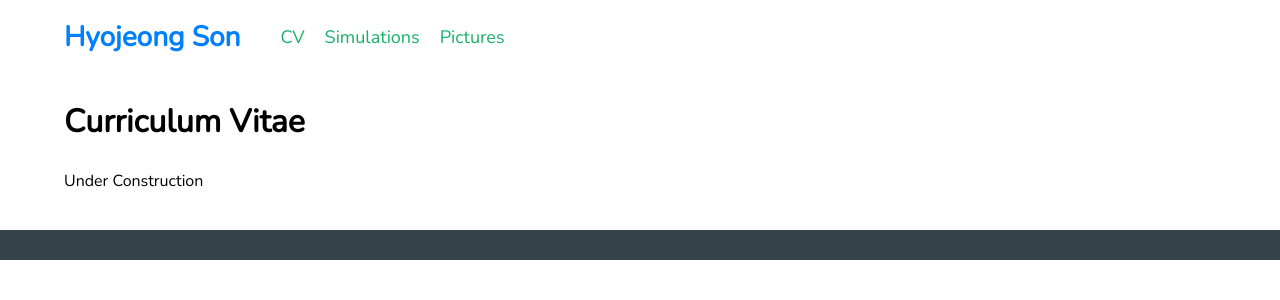
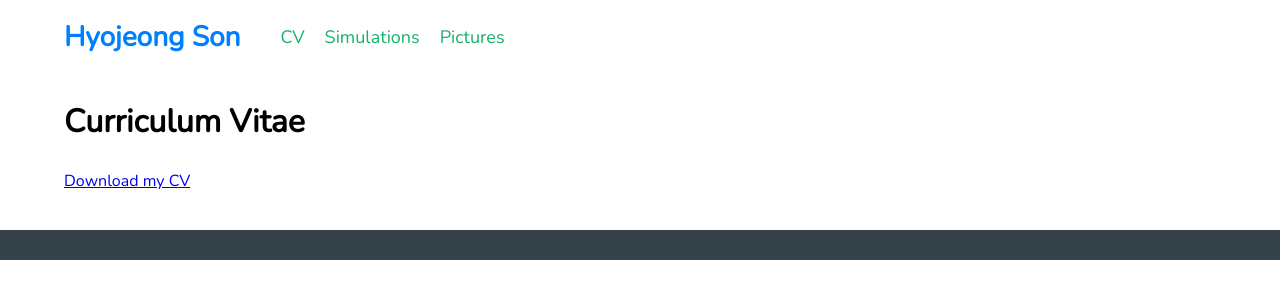
Before and after one commit to hyojeong-son/hyojeong-son.github.io, a Jekyll site: the page built from cv.md, in a window 1280 px wide. Shown: the top 300 px of the page. Built offline with Jekyll 4.4.1, drawn with Linux system fonts in a browser that asks for light colours.

Commit message:
Update cv.md

```diff
--- a/cv.md
+++ b/cv.md
@@ -1,13 +1,9 @@
 ---
 layout: default
 title: CV
-permalink: /cv/
+permalink: /cv-page/
 ---
 
 # Curriculum Vitae
 
-Under Construction
-
-<!-- Link to your PDF CV if available -->
-<!-- Example: -->
-<!-- [Download my CV]( /assets/files/Hyojeong_Son_CV.pdf ) -->
+[Download my CV]( {{ site.baseurl }}/assets/files/(Hyojeong Son) CV.pdf )
```
